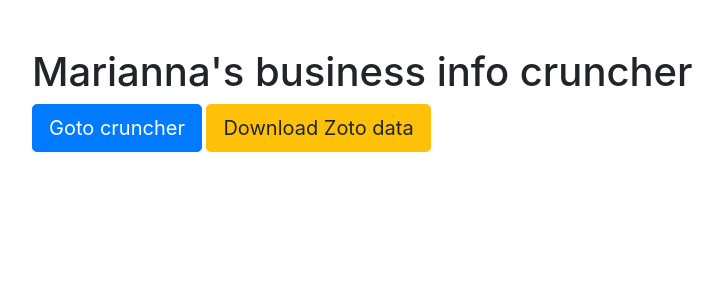
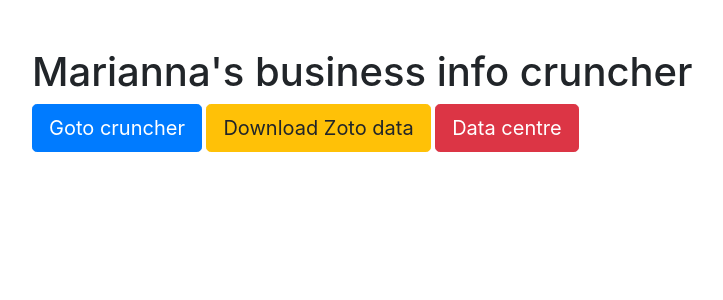
Before and after one commit to andytwoods/dmwm, a Django app: page / in a window 1280 px wide. Shown: the top 300 px of the page, without its empty margins (53-776 px from the left). Run offline with Django 3.2, Linux system fonts and the light colour scheme; some libraries are stand-ins or nearby versions.

Commit message:
admin button

```diff
--- a/dmwm/templates/pages/home.html
+++ b/dmwm/templates/pages/home.html
@@ -1,6 +1,7 @@
 {% extends "base.html" %}
 {% block content %}
   <h1 class="mt-5">Marianna's business info cruncher</h1>
-    <a class="btn btn-primary btn-lg"  href="{% url 'crunch' %}">Goto cruncher</a>
-    <a class="btn btn-warning btn-lg"  href="{% url 'export' %}">Download Zoto data</a>
+  <a class="btn btn-primary btn-lg" href="{% url 'crunch' %}">Goto cruncher</a>
+  <a class="btn btn-warning btn-lg" href="{% url 'export' %}">Download Zoto data</a>
+  <a class="btn btn-danger btn-lg" href="/admin/">Data centre</a>
 {% endblock content %}
```
